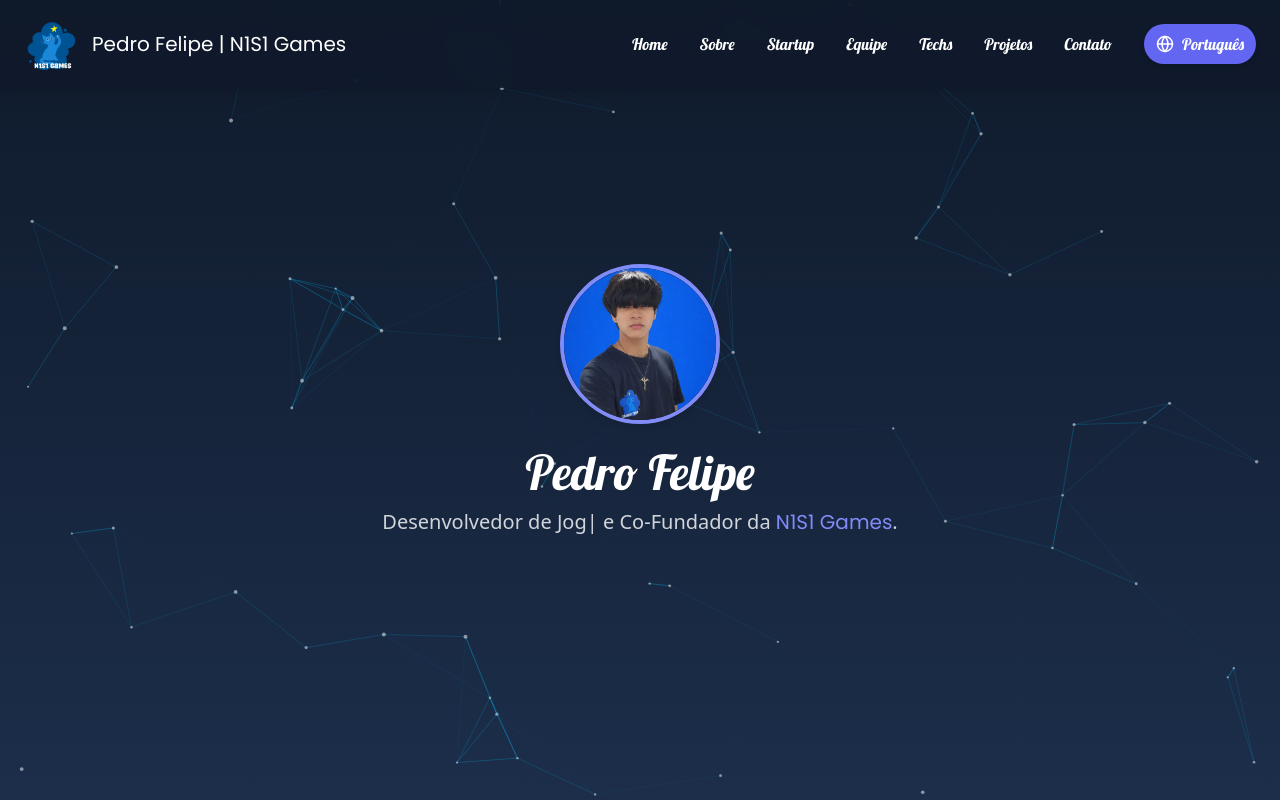
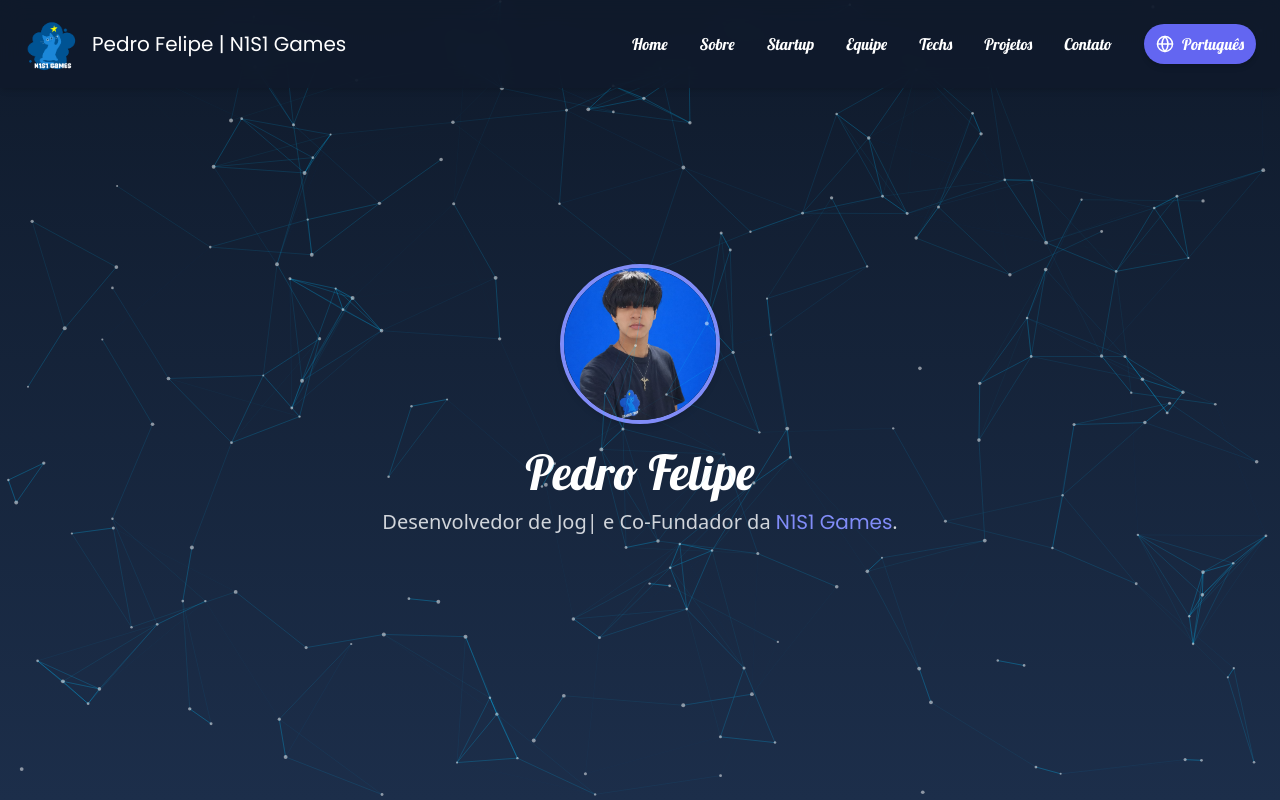
Before and after one commit to N1nji/portfolio-frontend, a React (Vite) app: page / in a window 1280 px wide. Shown: the top 800 px of the page. Built offline with nearby package versions, Linux system fonts and the light colour scheme; no server answers; a web font is replaced by a local one.

Commit message:
Fixing bugs on Stars

```diff
--- a/src/components/StarsBackground.jsx
+++ b/src/components/StarsBackground.jsx
@@ -2,24 +2,17 @@ import Particles from "react-tsparticles";
 import { loadFull } from "tsparticles";
 import { useCallback } from "react";
 
-export default function StarsBackground() {
+// Adicionamos a prop "id" para cada seção ter a sua instância única
+export default function StarsBackground({ id = "tsparticles" }) {
   const particlesInit = useCallback(async (engine) => {
     await loadFull(engine);
   }, []);
 
   return (
     <Particles
-      id="tsparticles"
+      id={id} // ID único aqui
       init={particlesInit}
-      style={{
-        position: "absolute",
-        top: 0,
-        left: 0,
-        width: "100%",
-        height: "100%",
-        zIndex: 0,
-      }}
-
+      className="absolute inset-0 z-0 pointer-events-none" // pointer-events-none garante que não bloqueie cliques
       options={{
         background: { color: { value: "transparent" } },
         fpsLimit: 60,
@@ -43,8 +36,6 @@ export default function StarsBackground() {
             enable: true,
             speed: 0.4,
             direction: "none",
-            random: false,
-            straight: false,
             outModes: "bounce",
           },
           number: {
@@ -57,7 +48,6 @@ export default function StarsBackground() {
         },
         detectRetina: true,
       }}
-      className="absolute inset-0 z-0"
     />
   );
 }
--- a/src/components/StartupSection.jsx
+++ b/src/components/StartupSection.jsx
@@ -23,7 +23,7 @@ export default function StartupSection() {
       className="relative min-h-screen bg-gradient-to-b from-deepNavy to-midnightBlue text-white py-24 px-6 flex flex-col items-center overflow-hidden"
     >
       {/* 1. O Background de Estrelas entra aqui como primeiro filho */}
-      <StarsBackground />
+      <StarsBackground id="particles-startup" />
       {/* Elementos Decorativos de Fundo */}
       <div className="absolute top-1/4 -left-20 w-64 h-64 bg-indigo-600/10 blur-[100px] rounded-full pointer-events-none" />
       <div className="absolute bottom-1/4 -right-20 w-64 h-64 bg-purple-600/10 blur-[100px] rounded-full pointer-events-none" />
--- a/src/components/TechSection.jsx
+++ b/src/components/TechSection.jsx
@@ -58,7 +58,7 @@ export default function TechSection() {
     return (
         <section id="tech" className="relative min-h-[60vh] bg-gradient-to-b from-deepNavy to-midnightBlue text-white py-20 overflow-hidden">
             {/* 1. O Background de Estrelas entra aqui como primeiro filho */}
-            <StarsBackground />
+            <StarsBackground id="particles-tech" />
             {/* 2. Envolva TODO o conteúdo nesta div para garantir a hierarquia visual */}
             <div className="relative z-10 w-full flex flex-col items-center">
 
```
